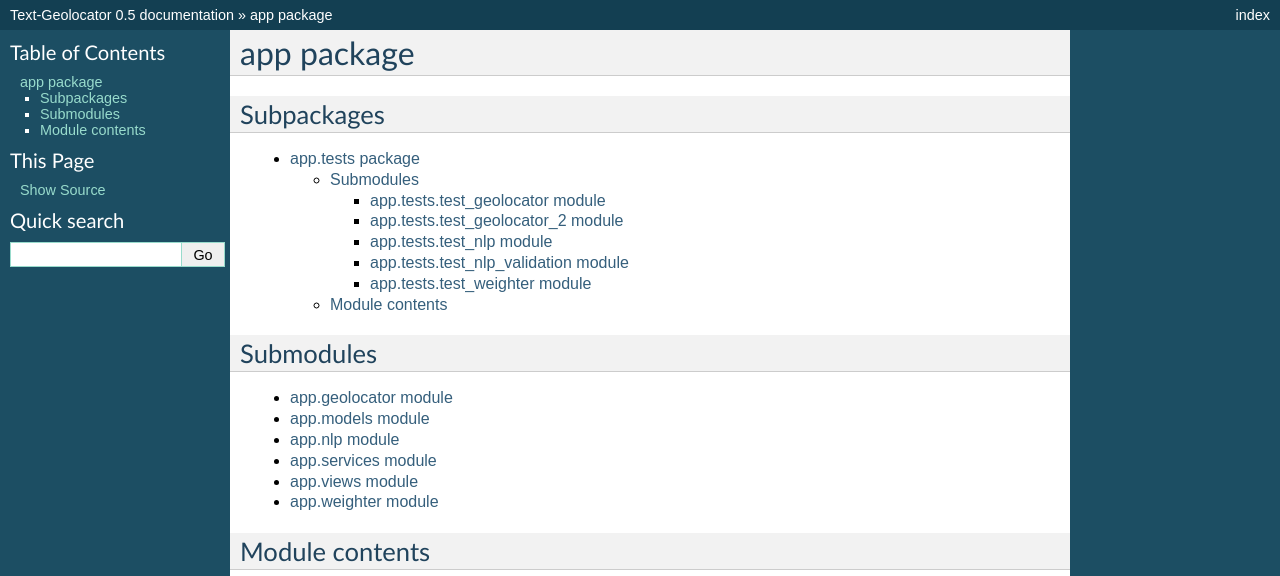
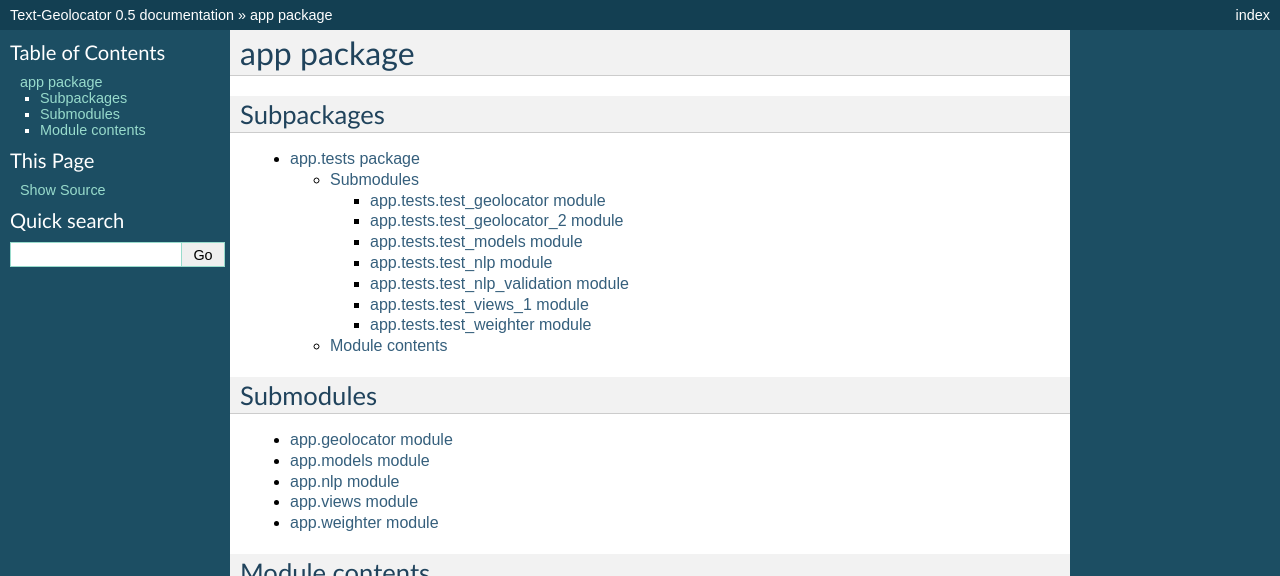
Before and after one commit to asu-ke-web-services/text-geolocator, a Sphinx documentation site: the page built from docs/source/app.rst, in a window 1280 px wide, cut to the strip 0-576 px from the top of the page. Built offline with Sphinx 7.4.7, drawn with Linux system fonts in a browser that asks for light colours.

Commit message:
updated developer's guide

```diff
--- a/docs/source/app.rst
+++ b/docs/source/app.rst
@@ -16,7 +16,6 @@ Submodules
    app.geolocator
    app.models
    app.nlp
-   app.services
    app.views
    app.weighter
 
--- a/docs/source/app.tests.rst
+++ b/docs/source/app.tests.rst
@@ -8,8 +8,10 @@ Submodules
 
    app.tests.test_geolocator
    app.tests.test_geolocator_2
+   app.tests.test_models
    app.tests.test_nlp
    app.tests.test_nlp_validation
+   app.tests.test_views_1
    app.tests.test_weighter
 
 Module contents
--- /dev/null
+++ b/docs/source/app.tests.test_models.rst
@@ -0,0 +1,7 @@
+app.tests.test_models module
+============================
+
+.. automodule:: app.tests.test_models
+    :members:
+    :undoc-members:
+    :show-inheritance:
--- /dev/null
+++ b/docs/source/app.tests.test_views_1.rst
@@ -0,0 +1,7 @@
+app.tests.test_views_1 module
+=============================
+
+.. automodule:: app.tests.test_views_1
+    :members:
+    :undoc-members:
+    :show-inheritance:
--- a/docs/source/modules.rst
+++ b/docs/source/modules.rst
@@ -7,3 +7,4 @@ geolocator
    app
    config
    run
+   test_config
--- /dev/null
+++ b/docs/source/test_config.rst
@@ -0,0 +1,7 @@
+test_config module
+==================
+
+.. automodule:: test_config
+    :members:
+    :undoc-members:
+    :show-inheritance:
```
